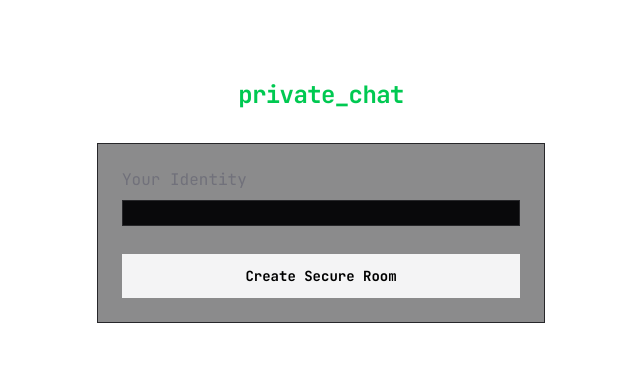
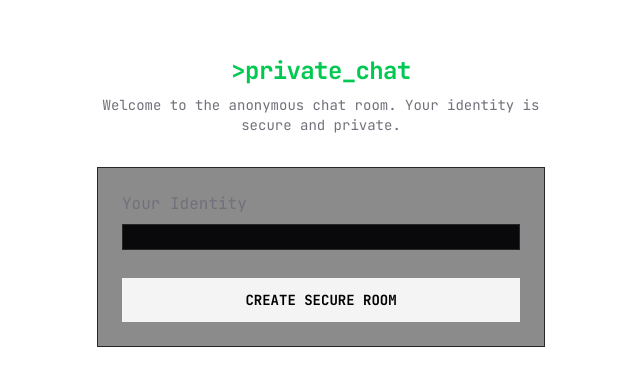
Before and after one commit to JayneelMavani/AnonChat, a Next.js app: page / in a window 1280 px wide. Shown: the part 199-584 px from the top of the page, without its empty margins (319-959 px from the left). Built offline with nearby package versions, Linux system fonts and the light colour scheme; no server answers.

Commit message:
feat: main section complete

```diff
--- a/src/app/page.tsx
+++ b/src/app/page.tsx
@@ -51,24 +51,30 @@ export default function Home() {
       <div className="w-full max-w-md space-y-8">
 
         <div className="text-center space-y-2">
-          <h1 className="text-2xl font-bold tracking-tight text-green-500">private_chat</h1>
+          <h1 className="text-2xl font-bold tracking-tight text-green-500">{">"}private_chat</h1>
+          <p className="text-zinc-500 text-sm">Welcome to the anonymous chat room. Your identity is secure and private.</p>
         </div>
+
         <div className="border border-zinc-800 bg-zinc-900/50 p-6 backdrop-blur-md">
           <div className="space-y-5">
             <div className="space-y-2">
+
               <label className="flex items-center text-zinc-500">Your Identity</label>
+
               <div className="flex items-center gap-3">
                 <div className="flex-1 bg-zinc-950 border border-zinc-800 p-3 text-sm text-zinc-400 font-mono">
                   {username}
                 </div>
               </div>
+
             </div>
 
             <button className="w-full bg-zinc-100 text-black p-3 text-sm font-bold hover:bg-zinc-50 hover:text-black transition-colors mt-2 cursor-pointer disabled:opacity-50">
-              Create Secure Room
+              CREATE SECURE ROOM
             </button>
           </div>
         </div>
+
       </div>
     </main>
   );
```
